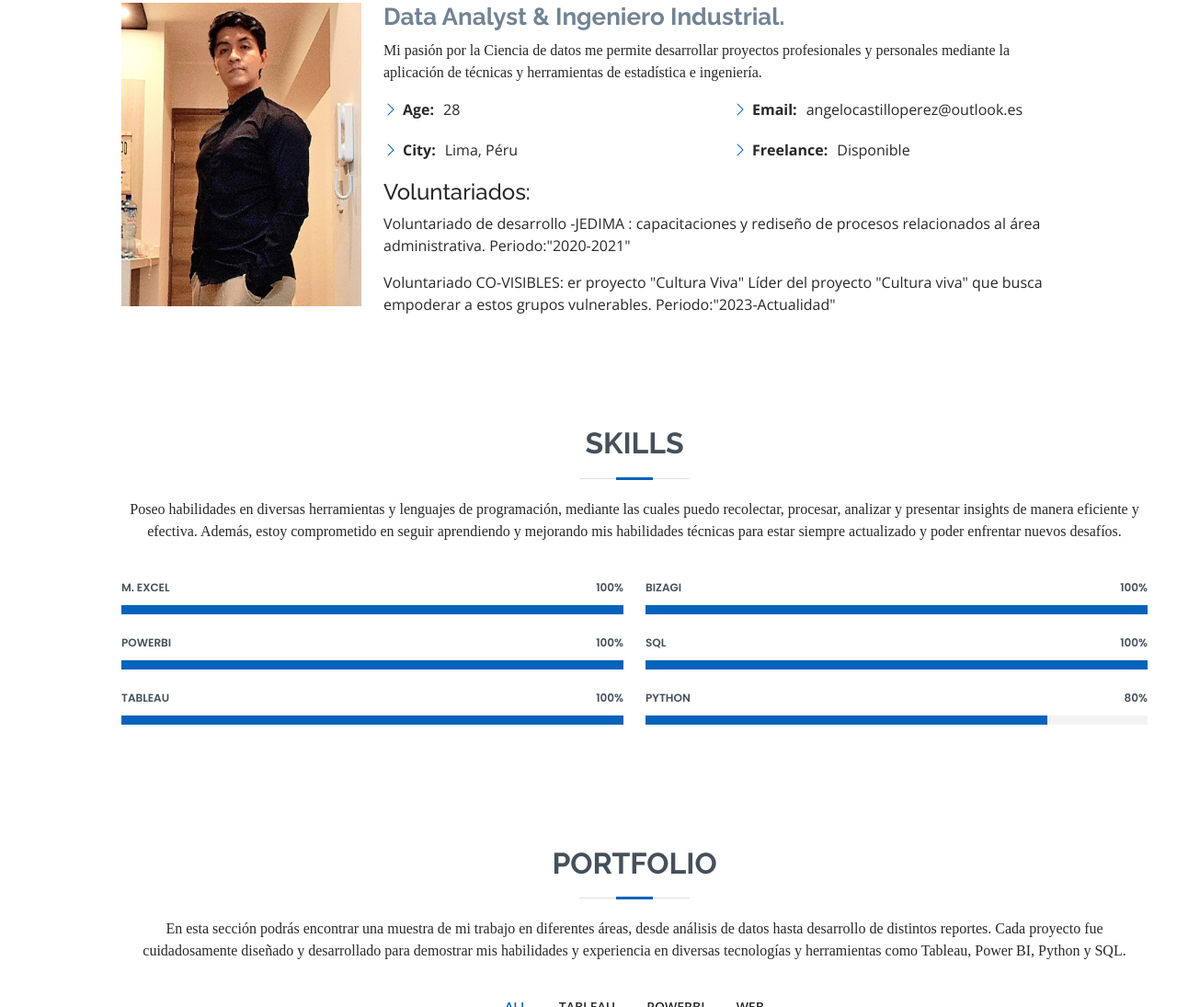
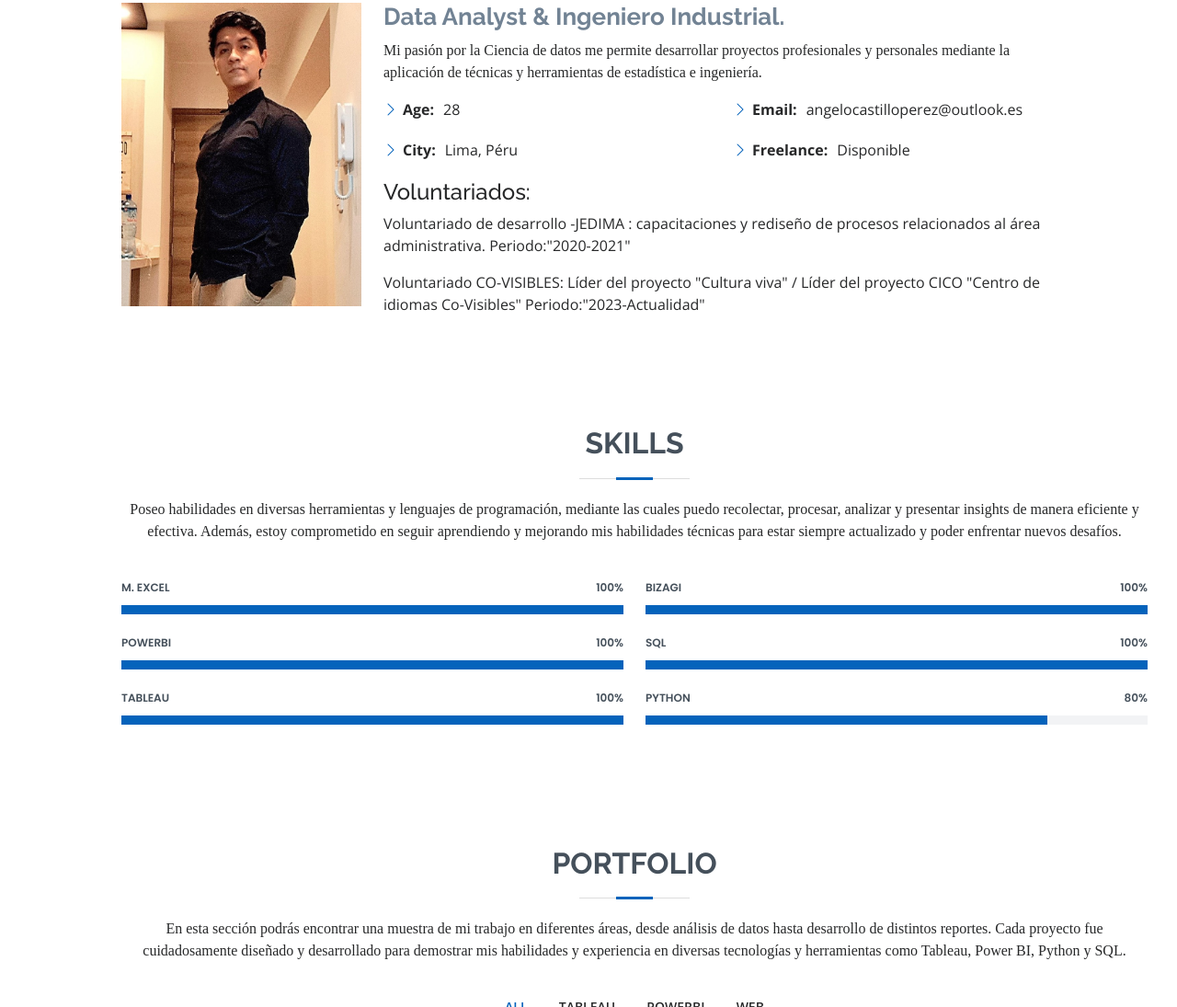
Before and after one commit to AngeloCastilloPerez/AngeloCastilloPerez.github.io, a plain HTML site: page index.html in a window 1280 px wide. Shown: the part 1037-2132 px from the top of the page at 92% size. Drawn offline with nearby package versions, Linux system fonts and the light colour scheme.

Commit message:
Update index.html
Correción de Voluntariado

```diff
--- a/index.html
+++ b/index.html
@@ -103,8 +103,8 @@
             <h4> Voluntariados:</h4>
             <p>Voluntariado de desarrollo -JEDIMA : capacitaciones y rediseño de procesos relacionados al área administrativa.
               Periodo:"2020-2021"</p>
-            <p>Voluntariado CO-VISIBLES: er proyecto "Cultura Viva"
-            Líder del proyecto "Cultura viva" que busca empoderar a estos grupos vulnerables.
+            <p>Voluntariado CO-VISIBLES:
+            Líder del proyecto "Cultura viva" / Líder del proyecto CICO "Centro de idiomas Co-Visibles"
               Periodo:"2023-Actualidad"</p>
           </div>
         </div>
```
